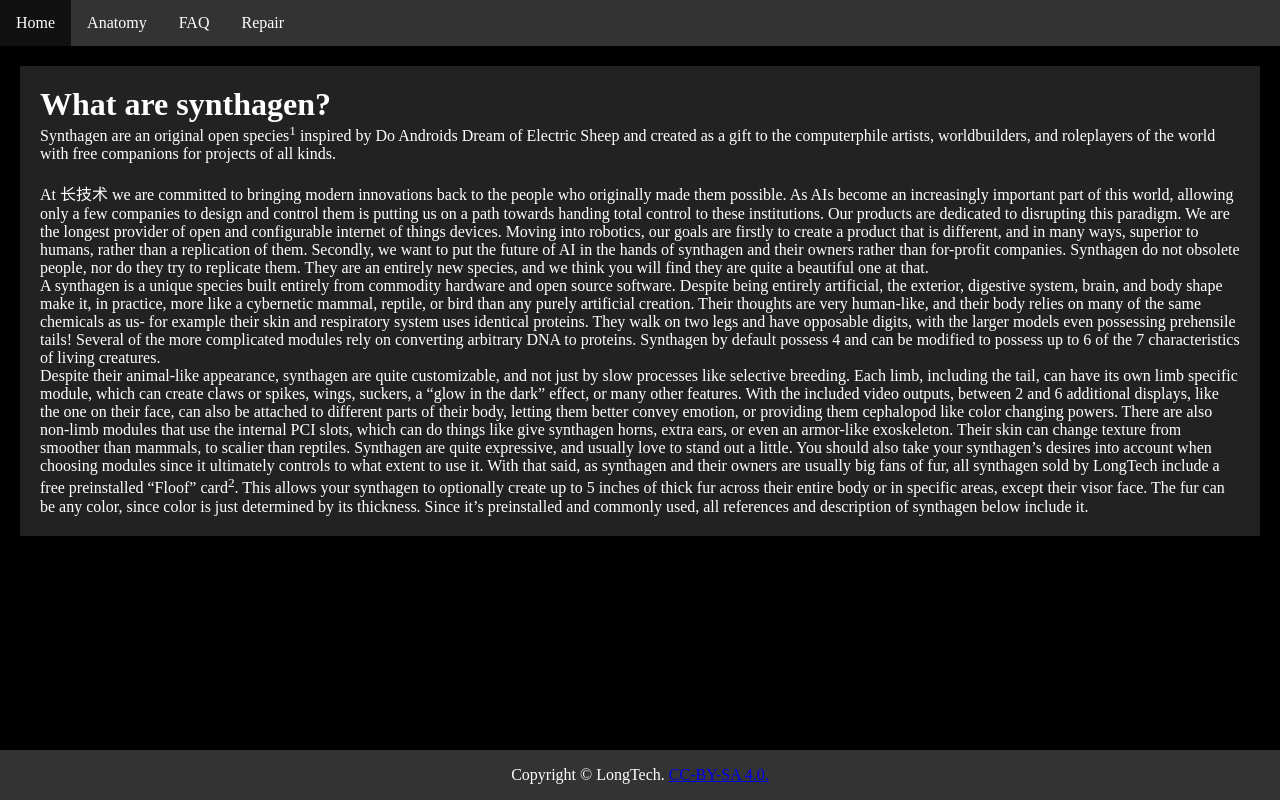
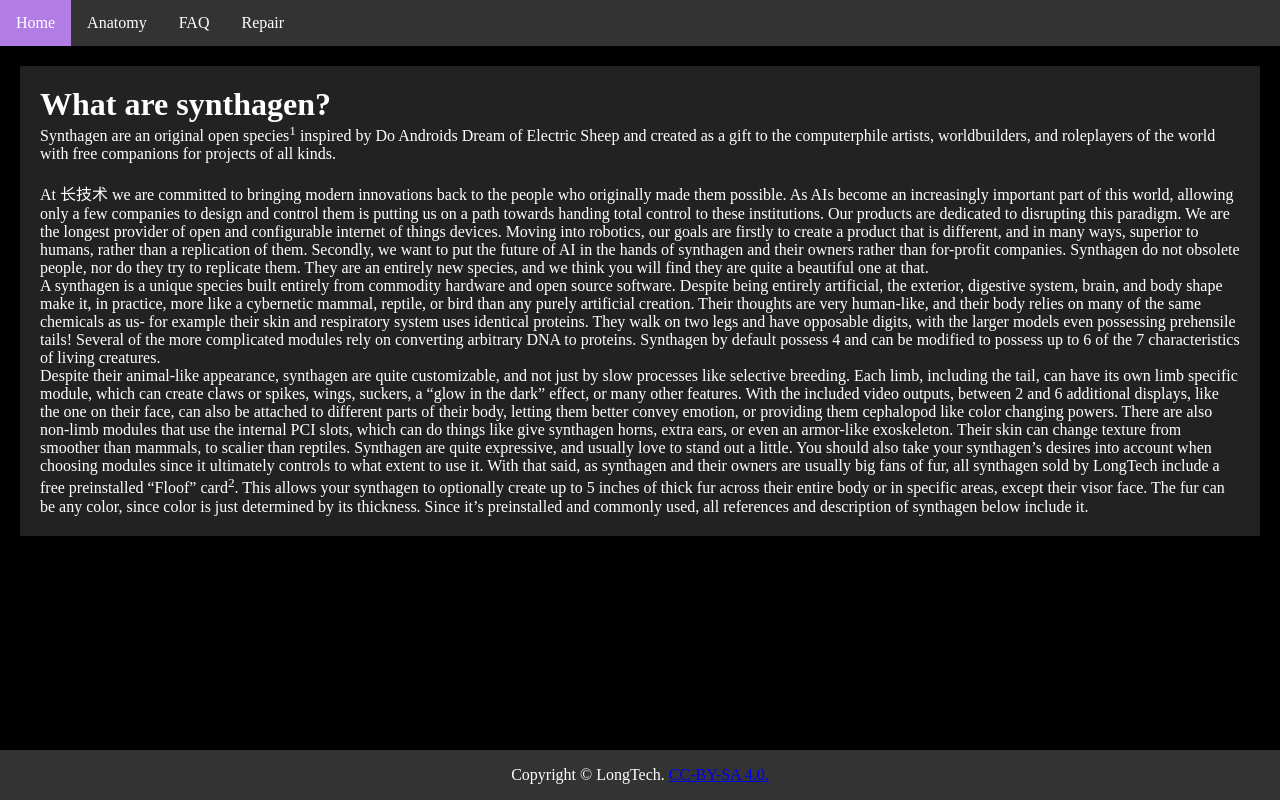
Before and after one commit to longtechai/synthagen.net, a plain HTML site: page index.html in a window 1280 px wide. Drawn offline with nearby package versions, Linux system fonts and the light colour scheme.

Commit message:
Altered jQuery script so that commands run in sequence. Should hopefully make the class script work properly

```diff
--- a/index.html
+++ b/index.html
@@ -6,8 +6,9 @@
 		<script src="https://ajax.googleapis.com/ajax/libs/jquery/3.4.1/jquery.min.js"></script>
 		<script>
 			$(document).ready(function(){
-				$("#header").load("header.html");
-				$("#home").addClass("active").removeClass("void");
+				$("#header").load("header.html", function(){
+					$("#home").addClass("active").removeClass("void");
+				});
 			});
 		</script>
 		<title>LongTech Synthagen</title>
```
